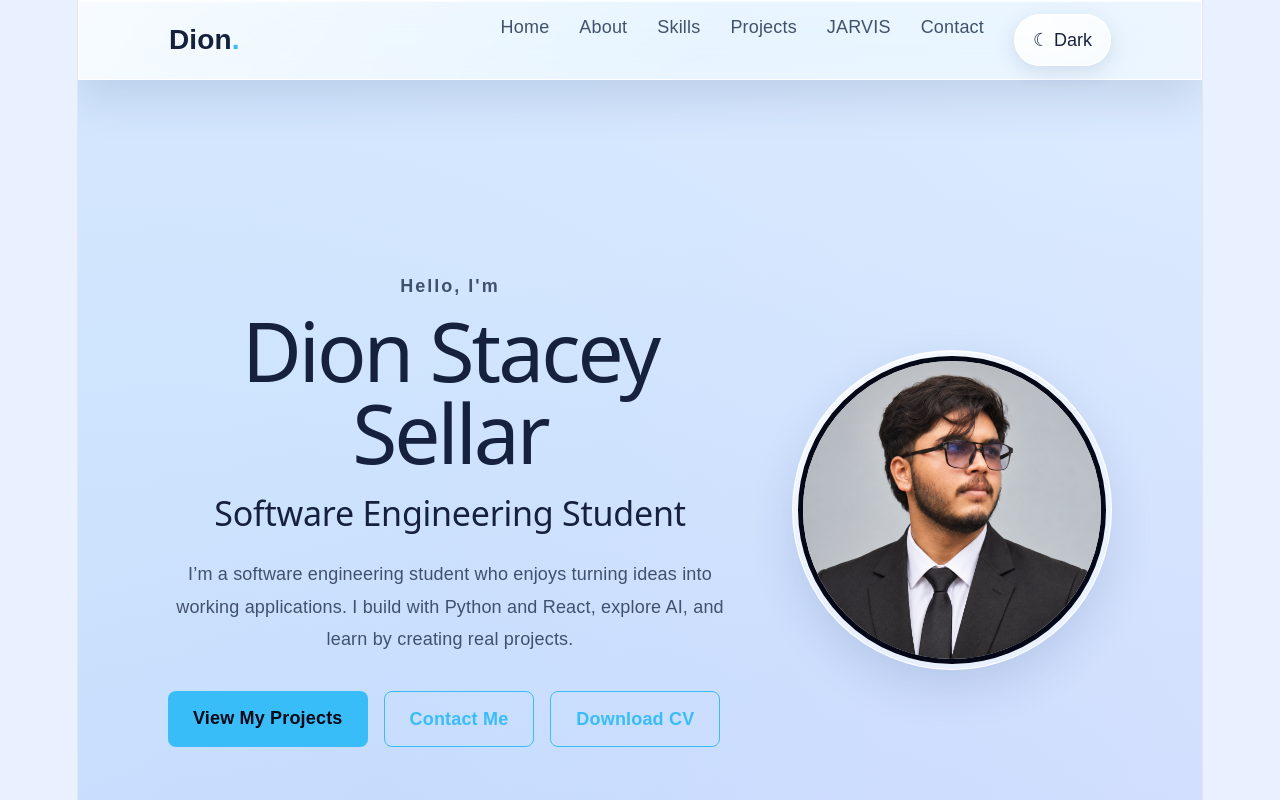
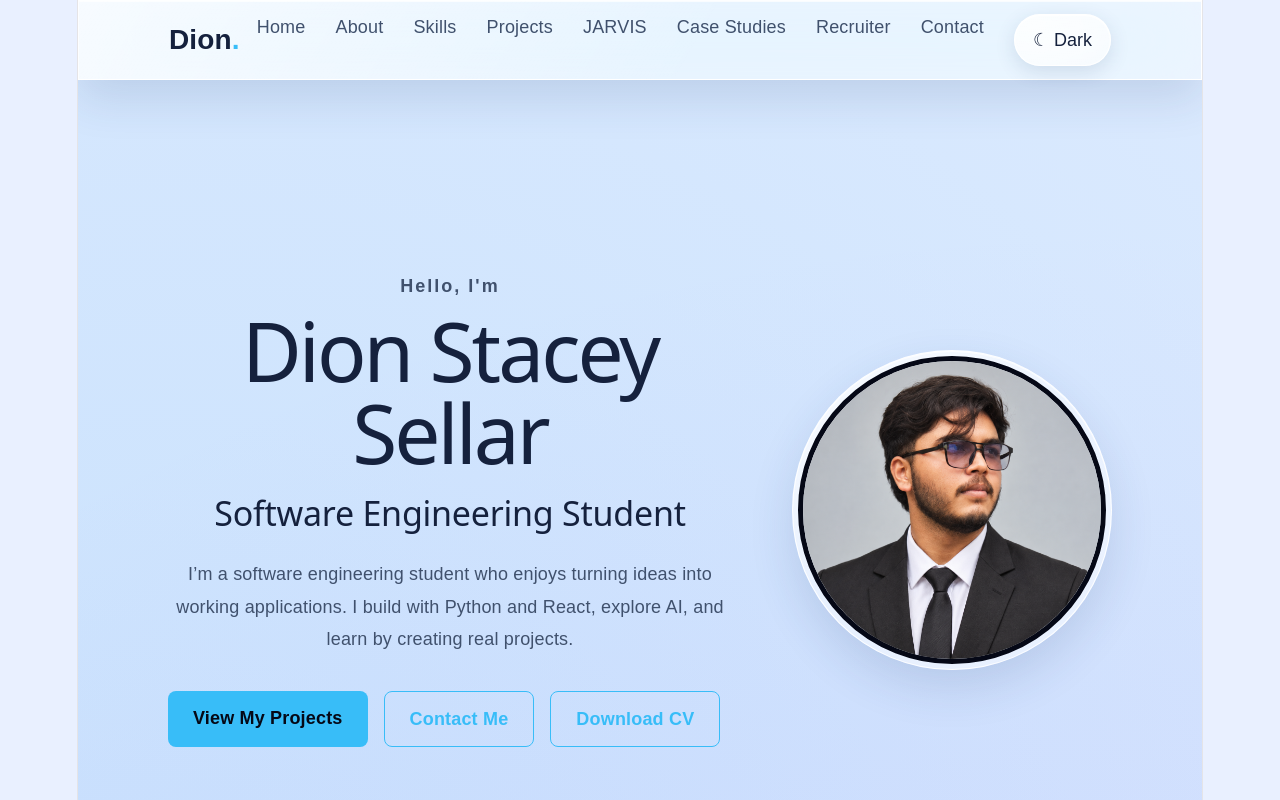
Before and after one commit to dionstacey03-dev/Dion-Portfolio-, a React (Vite) app: page / in a window 1280 px wide. Shown: the top 800 px of the page. Built offline with nearby package versions, Linux system fonts and the light colour scheme.

Commit message:
Integrate portfolio upgrades and case study routes

```diff
--- a/src/App.jsx
+++ b/src/App.jsx
@@ -2,6 +2,7 @@ import { useEffect, useState } from 'react'
 import './App.css'
 import './glass-theme.css'
 import JarvisShowcase from './JarvisShowcase'
+import { PortfolioEnhancements } from './PortfolioUpgrades'
 
 function App() {
   const [menuOpen, setMenuOpen] = useState(false)
@@ -91,6 +92,8 @@ function App() {
           <a href="#skills" onClick={closeMenu}>Skills</a>
           <a href="#projects" onClick={closeMenu}>Projects</a>
           <a href="#jarvis" onClick={closeMenu}>JARVIS</a>
+          <a href="#case-studies" onClick={closeMenu}>Case Studies</a>
+          <a href="#recruiter" onClick={closeMenu}>Recruiter</a>
           <a href="#contact" onClick={closeMenu}>Contact</a>
           <button type="button" className="themeToggle" onClick={() => setTheme(current => current === 'dark' ? 'light' : 'dark')} aria-label={`Switch to ${theme === 'dark' ? 'light' : 'dark'} theme`} aria-pressed={theme === 'light'}>{theme === 'dark' ? '☀ Light' : '☾ Dark'}</button>
         </div>
@@ -498,6 +501,8 @@ function App() {
         </div>
       </section>
 
+      <PortfolioEnhancements />
+
       {/* ================= CONTACT ================= */}
       <section className="contact" id="contact">
         <div className="sectionTitle">
```
